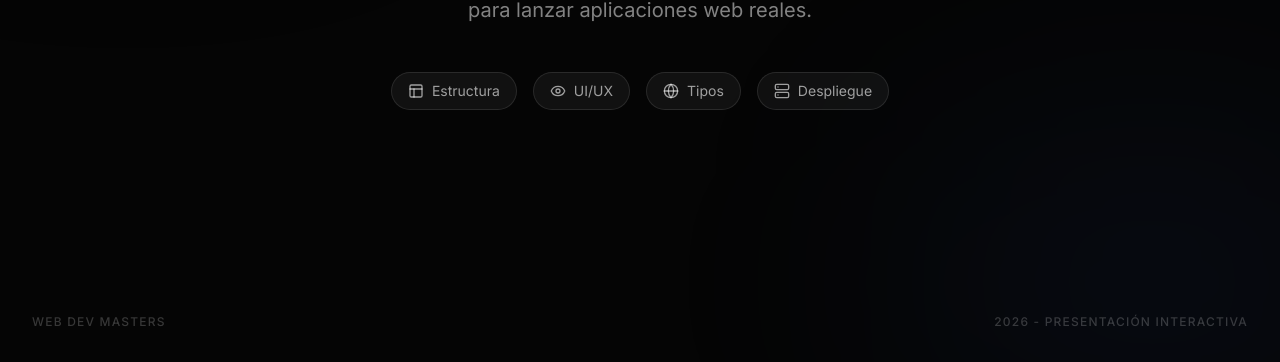
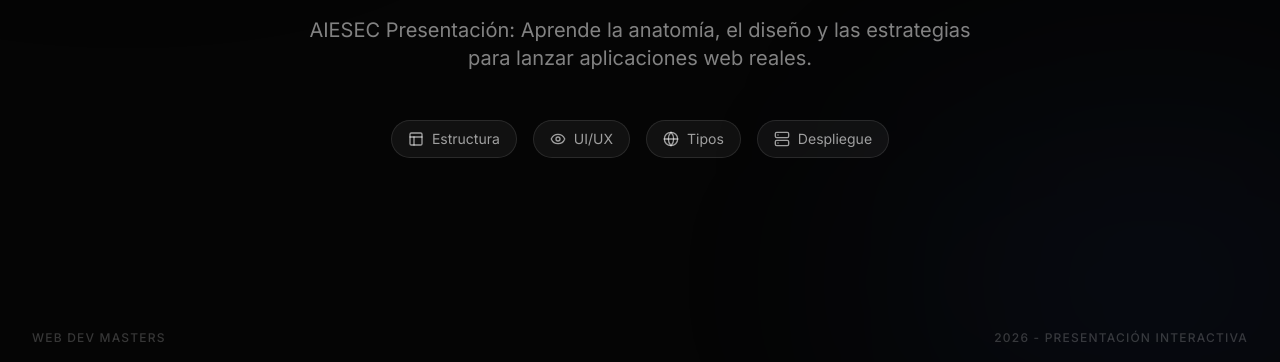
Before and after one commit to Ricky06202/exposicionAIESEC, an Astro site: page / in a window 1280 px wide. Shown: the part 438-800 px from the top of the page. Built offline with nearby package versions, Linux system fonts and the light colour scheme; Astro itself is replaced by a stand-in of ours.

Commit message:
Fix content centering with proper padding for navbar

```diff
--- a/src/components/App.jsx
+++ b/src/components/App.jsx
@@ -30,14 +30,14 @@ function AppContent() {
 
       <Navbar />
 
-      <main className="relative z-10 flex-1 flex items-center justify-center">
+      <main className="relative z-10 flex-1 flex items-center justify-center pt-20 pb-4">
         <SlideDisplay>
           {renderSlide()}
         </SlideDisplay>
       </main>
 
       {/* Footer Branding */}
-      <footer className="relative z-10 p-8 flex justify-between items-center text-white/20 text-xs font-medium tracking-widest uppercase">
+      <footer className="relative z-10 px-8 py-4 flex justify-between items-center text-white/20 text-xs font-medium tracking-widest uppercase">
         <div>Web Dev Masters</div>
         <div>2026 - Presentación Interactiva</div>
       </footer>
```
